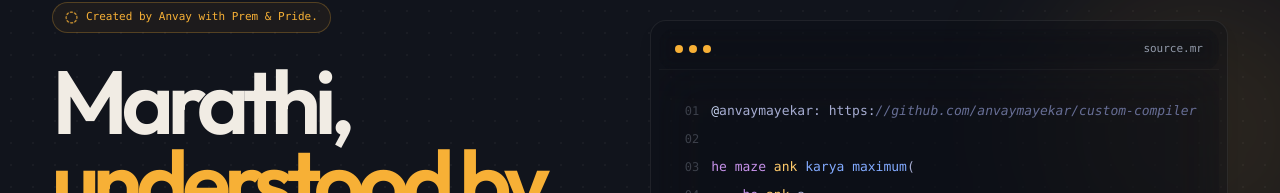
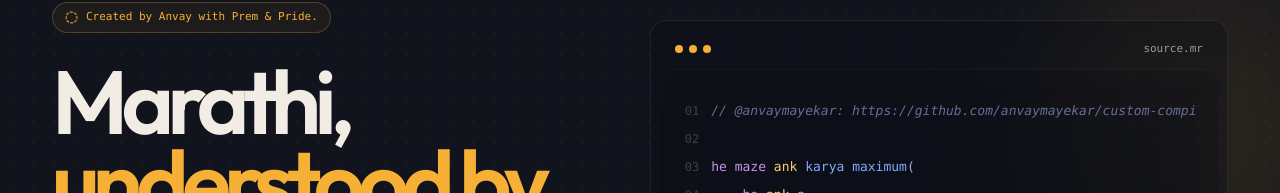
Before and after one commit to anvaymayekar/mr-playground, a React (Vite) app: page / in a window 1280 px wide. Shown: the part 183-376 px from the top of the page. Built offline with nearby package versions, Linux system fonts and the light colour scheme.

Commit message:
playground and hero screen refinement

```diff
--- a/src/App.tsx
+++ b/src/App.tsx
@@ -380,7 +380,7 @@ function Home() {
                         </div>
                         <div className="animate-rise-in animate-rise-in-delay-2">
                             <div className="relative rounded-2xl border code p-2 shadow-[var(--shadow-lg)] -z-10">
-                                <div className="flex items-center justify-between rounded-xl bg-sidebar/75 px-4 py-3 backdrop-blur-sm">
+                                <div className="flex items-center justify-between rounded-xl px-4 py-3">
                                     <div className="flex items-center gap-1.5">
                                         <span className="h-2 w-2 rounded-full bg-primary" />
                                         <span className="h-2 w-2 rounded-full bg-primary" />
@@ -390,7 +390,7 @@ function Home() {
                                         source.mr
                                     </span>
                                 </div>
-                                <div className="hero-terminal relative overflow-hidden rounded-b-xl px-5 py-7 font-mono text-[13px] leading-7 backdrop-blur-xl">
+                                <div className="hero-terminal relative overflow-hidden rounded-b-xl px-5 py-7 font-mono text-[13px] leading-7 backdrop-blur-xl rounded-xl">
                                     <div className="grid grid-cols-[32px_1fr]">
                                         <div className="select-none pr-3 text-right text-xs leading-7 text-muted-foreground/35">
                                             {typedCode
@@ -1177,6 +1177,8 @@ function Playground() {
 
     const dragging = useRef(false);
     const editorRef = useRef<HTMLTextAreaElement>(null);
+    const preRef = useRef<HTMLPreElement>(null);
+    const lineNumbersRef = useRef<HTMLDivElement>(null);
     const idleTimerRef = useRef<number | null>(null);
     const hoverDebounceRef = useRef<number | null>(null);
 
@@ -1398,6 +1400,27 @@ function Playground() {
         if (hoverDebounceRef.current)
             window.clearTimeout(hoverDebounceRef.current);
         setHoverDoc(null);
+    };
+
+    const handleEditorScroll = (e: React.UIEvent<HTMLTextAreaElement>) => {
+        const top = e.currentTarget.scrollTop;
+        const left = e.currentTarget.scrollLeft;
+        if (preRef.current) {
+            preRef.current.scrollTop = top;
+            preRef.current.scrollLeft = left;
+        }
+        if (lineNumbersRef.current) {
+            lineNumbersRef.current.scrollTop = top;
+        }
+        if (completionOpen && editorRef.current) {
+            setMenuPosition(
+                computeMenuCoordinates(
+                    editorRef.current,
+                    editorRef.current.selectionStart,
+                ),
+            );
+        }
+        if (hoverDoc) setHoverDoc(null);
     };
 
     const run = async () => {
@@ -1549,7 +1572,7 @@ function Playground() {
     };
 
     return (
-        <div className="flex min-h-[100dvh] flex-col bg-[hsl(225_24%_9%)] text-foreground">
+        <div className="flex h-[100dvh] max-h-[100dvh] w-full flex-col overflow-hidden bg-[hsl(225_24%_9%)] text-foreground">
             {/* Token Hover Explanation Card */}
             {hoverDoc && (
                 <div
@@ -1706,15 +1729,17 @@ function Playground() {
                 </span>
             </div>
 
-            <main className="flex min-h-0 flex-1 flex-col md:flex-row">
+            <main className="flex min-h-0 flex-1 overflow-hidden md:flex-row">
+                {/* Code Editor Column */}
                 <section
                     className={cx(
-                        "flex min-h-0 flex-col md:flex",
+                        "flex h-full min-h-0 min-w-0 flex-col overflow-hidden bg-[hsl(225_25%_7%)]",
                         mobileTab === "output" && "hidden md:flex",
                     )}
                     style={{ flexBasis: `${split}%` }}
                 >
-                    <div className="flex h-11 shrink-0 items-center justify-between border-border px-4 rounded-xl glass mx-2 mt-1">
+                    {/* Control Toolbar */}
+                    <div className="flex h-11 shrink-0 items-center justify-between border-b border-border/60 px-4 glass">
                         <div className="flex items-center gap-2 font-mono text-[11px] text-muted-foreground">
                             <span className="h-2 w-2 rounded-full bg-accent" />
                             {selected?.title ?? "untitled.mr"}
@@ -1770,6 +1795,7 @@ function Playground() {
                         </div>
                     </div>
 
+                    {/* Unboxed Full-Bleed Editor Surface */}
                     <div className="relative flex min-h-0 flex-1 overflow-hidden">
                         {/* Intelligent Completion Menu */}
                         {completionOpen && activeSuggestions.length > 0 && (
@@ -1808,7 +1834,11 @@ function Playground() {
                             </div>
                         )}
 
-                        <div className="thin-scroll w-11 shrink-0 overflow-hidden border-r border-border/60 py-5 text-right font-mono text-xs leading-7 text-muted-foreground/35">
+                        {/* Line Numbers Gutter */}
+                        <div
+                            ref={lineNumbersRef}
+                            className="thin-scroll w-11 shrink-0 select-none overflow-hidden border-r border-border/60 pb-12 pt-5 text-right font-mono text-xs leading-7 text-muted-foreground/35"
+                        >
                             {code.split("\n").map((_, i) => (
                                 <div key={i} className="pr-3">
                                     {String(i + 1).padStart(2, "0")}
@@ -1816,10 +1846,12 @@ function Playground() {
                             ))}
                         </div>
 
-                        <div className="relative min-w-0 flex-1 overflow-hidden">
+                        {/* Code Layer */}
+                        <div className="relative min-h-0 min-w-0 flex-1 overflow-hidden">
                             <pre
+                                ref={preRef}
                                 aria-hidden="true"
-                                className="pointer-events-none absolute inset-0 overflow-auto whitespace-pre px-5 py-5 font-mono leading-7 text-[#c5d1ee]"
+                                className="pointer-events-none absolute inset-0 overflow-hidden whitespace-pre px-5 pb-12 pt-5 font-mono leading-7 text-[#c5d1ee]"
                                 style={{ fontSize }}
                             >
                                 <HighlightedCode code={code} />
@@ -1852,6 +1884,7 @@ function Playground() {
                                 }}
                                 onMouseMove={handleTextareaMouseMove}
                                 onMouseLeave={handleTextareaMouseLeave}
+                                onScroll={handleEditorScroll}
                                 onFocus={(event) =>
                                     updateCompletion(
                                         event.currentTarget.value,
@@ -1863,24 +1896,12 @@ function Playground() {
                                     setCompletionOpen(false);
                                     setHoverDoc(null);
                                 }}
-                                onScroll={() => {
-                                    if (completionOpen && editorRef.current) {
-                                        setMenuPosition(
-                                            computeMenuCoordinates(
-                                                editorRef.current,
-                                                editorRef.current
-                                                    .selectionStart,
-                                            ),
-                                        );
-                                    }
-                                    if (hoverDoc) setHoverDoc(null);
-                                }}
                                 spellCheck={false}
                                 style={{
                                     fontSize,
                                     caretColor: "hsl(var(--primary))",
                                 }}
-                                className="editor-scroll relative h-full min-w-0 w-full resize-none overflow-auto bg-transparent px-5 py-5 font-mono leading-7 text-transparent selection:bg-primary/25 outline-none placeholder:text-muted-foreground/40"
+                                className="editor-scroll relative h-full w-full resize-none overflow-auto bg-transparent px-5 pb-12 pt-5 font-mono leading-7 text-transparent selection:bg-primary/25 outline-none placeholder:text-muted-foreground/40"
                                 placeholder="Start with an .mr thought…"
                                 data-testid="textarea-code-editor"
                                 aria-label="Code editor"
@@ -1889,8 +1910,9 @@ function Playground() {
                     </div>
                 </section>
 
+                {/* Divider Handle */}
                 <div
-                    className="group relative hidden w-2 shrink-0 cursor-col-resize items-center justify-center bg-border/50 hover:bg-primary/50 md:flex rounded-2xl my-2"
+                    className="group relative hidden w-2 shrink-0 cursor-col-resize items-center justify-center bg-border/40 hover:bg-primary/50 md:flex"
                     onPointerDown={() => {
                         dragging.current = true;
                     }}
@@ -1901,13 +1923,14 @@ function Playground() {
                     <span className="h-9 w-0.5 rounded bg-muted-foreground/40 group-hover:bg-primary" />
                 </div>
 
+                {/* Output Console Column */}
                 <section
                     className={cx(
-                        "flex min-h-0 flex-1 flex-col md:flex",
+                        "flex h-full min-h-0 min-w-0 flex-1 flex-col overflow-hidden bg-[hsl(225_24%_9%)]",
                         mobileTab === "code" && "hidden md:flex",
                     )}
                 >
-                    <div className="flex h-11 shrink-0 items-center justify-between border-b border-border px-4 glass rounded-xl mt-1 mx-2">
+                    <div className="flex h-11 shrink-0 items-center justify-between border-b border-border/60 px-4 glass">
                         <div className="flex items-center gap-2 font-mono text-[11px] text-muted-foreground">
                             <Terminal size={14} className="text-primary" />{" "}
                             output
@@ -1951,7 +1974,7 @@ function Playground() {
                     </div>
                     <div
                         className={cx(
-                            "editor-scroll min-h-0 flex-1 overflow-auto bg-[hsl(225_24%_9%)] p-5 font-mono text-sm leading-7",
+                            "editor-scroll min-h-0 flex-1 overflow-auto p-5 pb-12 font-mono text-sm leading-7",
                             wrap
                                 ? "whitespace-pre-wrap break-words"
                                 : "whitespace-pre",
@@ -2008,8 +2031,9 @@ function Playground() {
                 </section>
             </main>
 
+            {/* Floating Frost Glass Status Bar with Background Pass-Through */}
             <footer
-                className="workspace-status flex h-9 shrink-0 items-center justify-between border-t px-3 font-mono text-[10px] text-muted-foreground sm:px-5 glass mb-1 mx-2 rounded-lg"
+                className="workspace-status fixed bottom-0 left-0 right-0 z-30 flex h-7 shrink-0 items-center justify-between border-t px-8 font-mono text-[10px] text-muted-foreground sm:px-5 frost backdrop-blur-md"
                 aria-label="Compiler status"
             >
                 <div className="flex items-center gap-4">
--- a/src/examples/registry.ts
+++ b/src/examples/registry.ts
@@ -23,7 +23,7 @@ export const examples: MrExample[] = [
             "Bind values with explicit types, then let the machine do the rest.",
         marathiDescription:
             "स्पष्ट प्रकारांसह मूल्ये बांधा; पुढचे काम मशीन करू दे.",
-        code: `@anvaymayekar: https://github.com/anvaymayekar/custom-compiler
+        code: `// @anvaymayekar: https://github.com/anvaymayekar/custom-compiler
 
 he ank marks = 92;                          // ank -> integer
 he bhagank accuracy ahe 98.5;
@@ -53,7 +53,7 @@ leeh(username);                             // leeh() -> print()`,
             "The familiar arithmetic operators, expressed in Roman-script Marathi.",
         marathiDescription:
             "Roman-script Marathi मध्ये ओळखीचे अंकगणिती संकारक.",
-        code: `@anvaymayekar: https://github.com/anvaymayekar/custom-compiler
+        code: `// @anvaymayekar: https://github.com/anvaymayekar/custom-compiler
 
 he ank a = 20;
 he ank b = 6;
@@ -74,7 +74,7 @@ leeh(a % b);        // % -> modulo`,
         description: "Compare values and ask direct questions of your program.",
         marathiDescription:
             "मूल्यांची तुलना करून प्रोग्रामला थेट प्रश्न विचारा.",
-        code: `@anvaymayekar: https://github.com/anvaymayekar/custom-compiler
+        code: `// @anvaymayekar: https://github.com/anvaymayekar/custom-compiler
 
 he ank a = 10;
 he ank b = 20;
@@ -97,7 +97,7 @@ leeh(a >= b);       // >= -> greater/equal`,
             "Combine truths with the small, readable vocabulary of .mr.",
         marathiDescription:
             "सत्य मूल्ये .mr च्या छोट्या, वाचनीय शब्दसंग्रहाने जोडा.",
-        code: `@anvaymayekar: https://github.com/anvaymayekar/custom-compiler
+        code: `// @anvaymayekar: https://github.com/anvaymayekar/custom-compiler
 
 he vidhan a = khare;
 he vidhan b = khote;
@@ -115,7 +115,7 @@ leeh(!a);           // ! -> logical NOT`,
         category: "Machine level",
         description: "Work close to the bits with and, or, xor and shifts.",
         marathiDescription: "and, or, xor आणि shifts ने बिट्सच्या जवळ काम करा.",
-        code: `@anvaymayekar: https://github.com/anvaymayekar/custom-compiler
+        code: `// @anvaymayekar: https://github.com/anvaymayekar/custom-compiler
 
 he ank a = 12;
 he ank b = 5;
@@ -136,7 +136,7 @@ leeh(a >> 1);       // >> -> right shift`,
         category: "Control flow",
         description: "Choose a path without losing the shape of the thought.",
         marathiDescription: "विचाराची रचना न गमावता योग्य मार्ग निवडा.",
-        code: `@anvaymayekar: https://github.com/anvaymayekar/custom-compiler
+        code: `// @anvaymayekar: https://github.com/anvaymayekar/custom-compiler
 
 he bhagank temperature = 38.5;
 
@@ -158,7 +158,7 @@ jar (temperature >= 40.0) {
         description: "Repeat a known number of times, with a compact range.",
         marathiDescription:
             "ओळखीच्या संख्येइतक्या वेळा संक्षिप्त range सह पुन्हा करा.",
-        code: `@anvaymayekar: https://github.com/anvaymayekar/custom-compiler
+        code: `// @anvaymayekar: https://github.com/anvaymayekar/custom-compiler
 
 he ank sum = 0;
 
@@ -177,7 +177,7 @@ leeh(sum);`,
         category: "Control flow",
         description: "Keep going while a condition remains true.",
         marathiDescription: "अट खरी असेपर्यंत काम चालू ठेवा.",
-        code: `@anvaymayekar: https://github.com/anvaymayekar/custom-compiler
+        code: `// @anvaymayekar: https://github.com/anvaymayekar/custom-compiler
 
 he ank sum = 0;
 he ank i = 0;
@@ -208,7 +208,7 @@ leeh(sum);`,
             "Give a reusable idea a name and pass it the values it needs.",
         marathiDescription:
             "पुन्हा वापरता येणाऱ्या कल्पनेला नाव द्या आणि मूल्ये पाठवा.",
-        code: `@anvaymayekar: https://github.com/anvaymayekar/custom-compiler
+        code: `// @anvaymayekar: https://github.com/anvaymayekar/custom-compiler
 
 he maze ank karya maximum(
     he ank a,
@@ -232,7 +232,7 @@ leeh(maximum(42, 27));`,
         category: "Functions",
         description: "A function can do useful work without returning a value.",
         marathiDescription: "मूल्य परत न करताही कार्य उपयुक्त काम करू शकते.",
-        code: `@anvaymayekar: https://github.com/anvaymayekar/custom-compiler
+        code: `// @anvaymayekar: https://github.com/anvaymayekar/custom-compiler
 
 he nirank karya greet(
     te akshar name
@@ -253,7 +253,7 @@ greet("Anvay");`,
         description: "See the memory footprint of the core numeric types.",
         marathiDescription:
             "मुख्य संख्यात्मक प्रकारांनी व्यापलेली memory पाहा.",
-        code: `@anvaymayekar: https://github.com/anvaymayekar/custom-compiler
+        code: `// @anvaymayekar: https://github.com/anvaymayekar/custom-compiler
 
 he lahan ank small = 10;
 he ank normal = 100;
@@ -272,7 +272,7 @@ leeh(large);`,
         description: "Leave a native process with an explicit exit code.",
         marathiDescription:
             "स्पष्ट exit code सह native process मधून बाहेर पडा.",
-        code: `@anvaymayekar: https://github.com/anvaymayekar/custom-compiler
+        code: `// @anvaymayekar: https://github.com/anvaymayekar/custom-compiler
 
 he ank status = 0;
 
```
